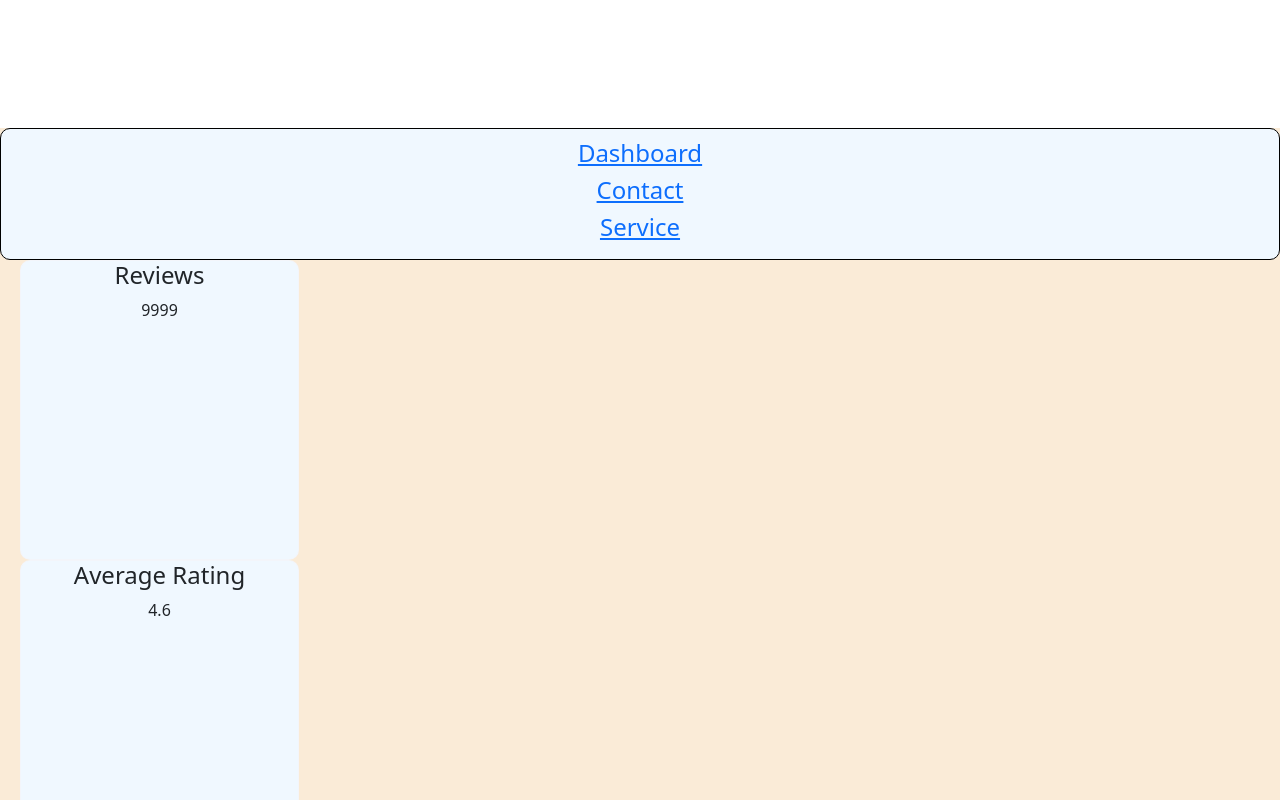
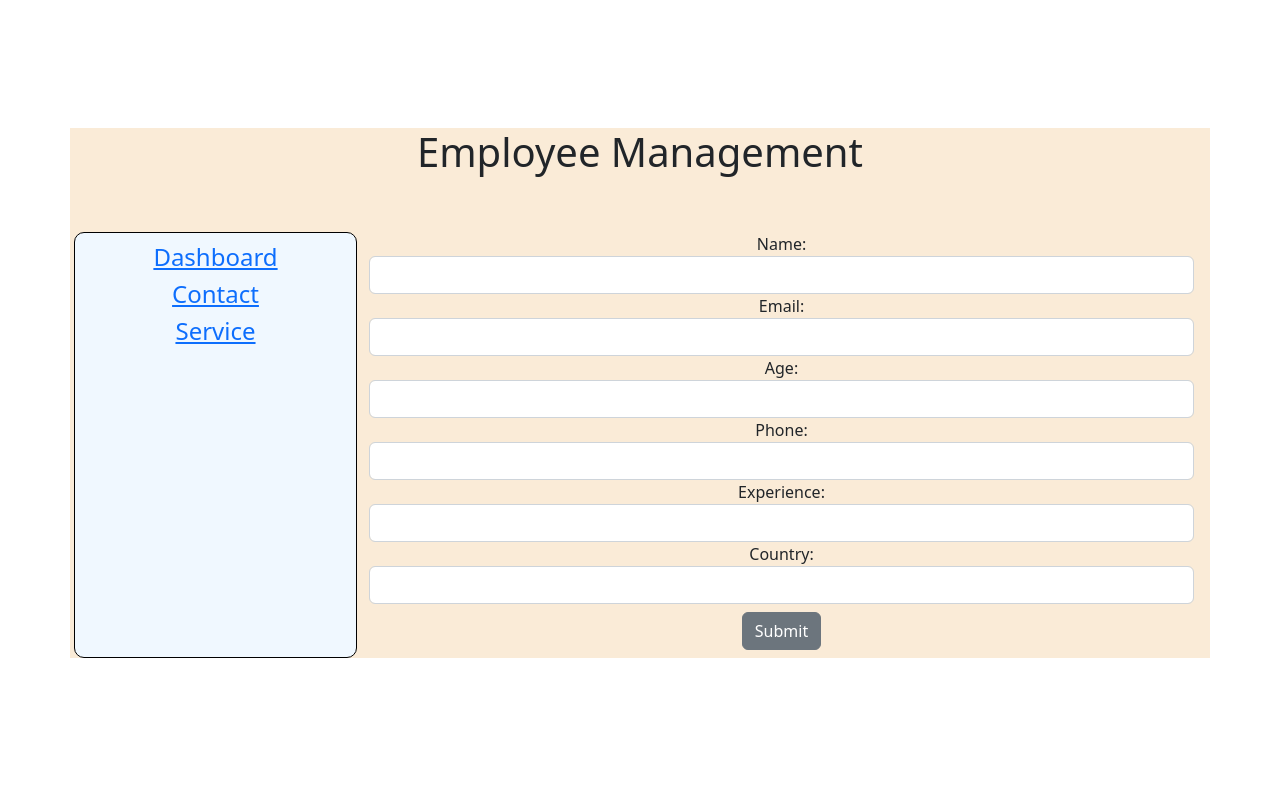
Before and after one commit to wlnston1/capstone, a React (Create React App) app in the folder client/: page / in a window 1280 px wide. Shown: the top 800 px of the page. Built offline with nearby package versions, Linux system fonts and the light colour scheme.

Commit message:
feat: app.js

```diff
--- a/client/src/App.js
+++ b/client/src/App.js
@@ -1,31 +1,39 @@
 import "./App.css";
 import Sidebar from "./components/Sidebar";
-import Dashboard from "./components/Dashboard";
+import Employment from "./components/Employment";
 import Services from "./components/Service";
 import Contact from "./components/Contact";
+import EditPage from "./components/EditPage";
 import { BrowserRouter as Router, Routes, Route } from "react-router-dom";
 
 function App() {
   return (
-    <div className="App">
+    <div className="App container px-3">
       {/* sidebar */}
 
-      {/*  dashboard */}
+      {/*  Employment */}
+      <div className="row mb-5">
+        <h1>Employee Management</h1>
+      </div>
+      <div className="row">
         <Router>
-        <div className="sidebar">
+          <div className="sidebar col col-3">
             <Sidebar></Sidebar>
           </div>
+          <div className="col col-9">
             <Routes>
-          <Route path="/" exact element={<Dashboard />} />
-          <Route path="/contact" element={<Contact />} />
-          <Route path="/service" element={<Services />} />
+              <Route path="/" element={<Employment />} />
+              <Route exact path="/contact" element={<Contact />} />
+              <Route path="/edit/:userId" element={<EditPage />} />
               <Route path="/service" element={<Services />} />
               <Route path="*" element={<p>Path not resolved</p>} />
             </Routes>
+          </div>
         </Router>
+      </div>
 
-      {/* <div className="dashboard">
-        <Dashboard></Dashboard>
+      {/* <div className="Employment">
+        <Employment></Employment>
       </div> */}
     </div>
   );
```
Lines whose indentation alone changed are shown as unchanged.
